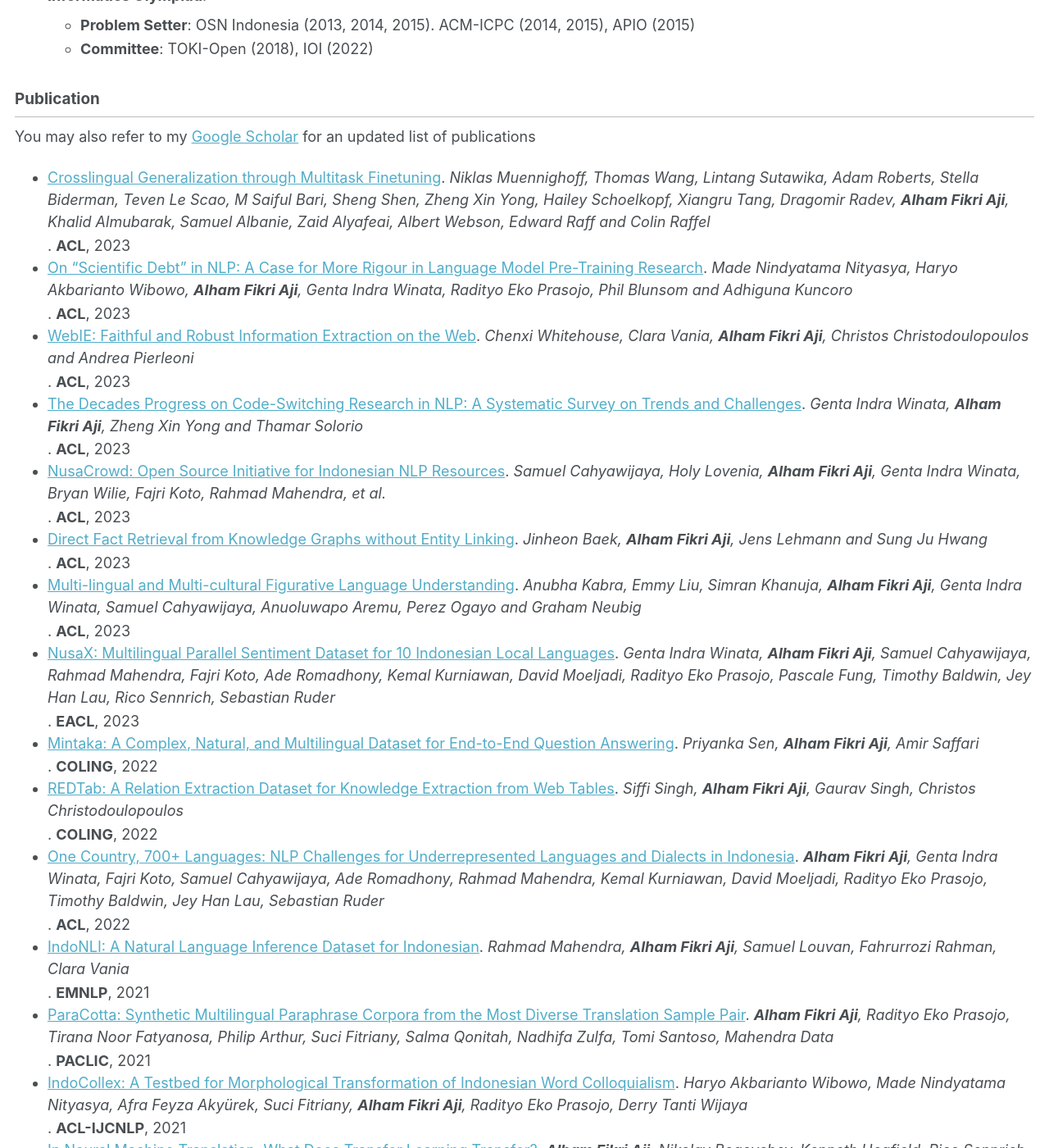
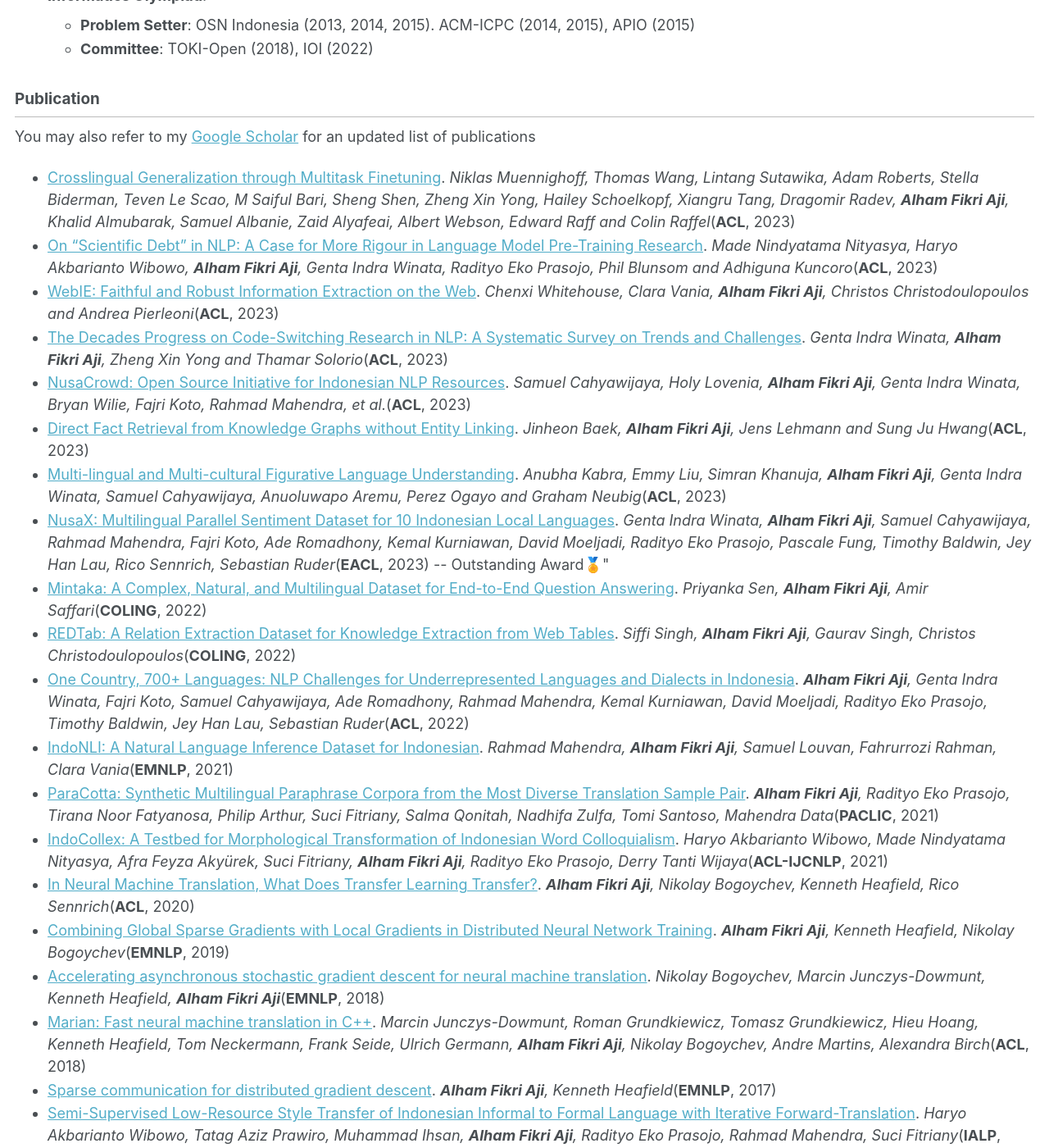
Before and after one commit to afaji/afaji.github.io, a Jekyll site: the page built from _pages/cv.md, in a window 1280 px wide and 1400 px high, scrolled down 854 px. Shown: the whole window at 82% size. Built offline with Jekyll 4.4.1, drawn with Linux system fonts in a browser that asks for light colours; some of the changed text lies outside the part shown.

Commit message:
Update cv.md

```diff
--- a/_pages/cv.md
+++ b/_pages/cv.md
@@ -42,7 +42,10 @@ redirect_from:
 You may also refer to my [Google Scholar](https://scholar.google.ca/citations?hl=en&user=0Cyfqv4AAAAJ&view_op=list_works&sortby=pubdate) for an updated list of publications
 <ul>
 {% for paper in site.data.paper.conference %}
-<li> <a href="{{ paper.url }}">{{ paper.title | raw }}</a>. <i>{{ paper.authors | raw }}</i></li>. <b>{{ paper.venue | raw }}</b>, {{ paper.date | raw }}
+<li> <a href="{{ paper.url }}">{{ paper.title | raw }}</a>. <i>{{ paper.authors | raw }}</i>(<b>{{ paper.venue | raw }}</b>, {{ paper.date | raw }})
+{% if paper.notes != null %} -- {{ paper.notes | raw }}
+{% endif %}
+</li>
 {% endfor %}
 </ul>
 
```
